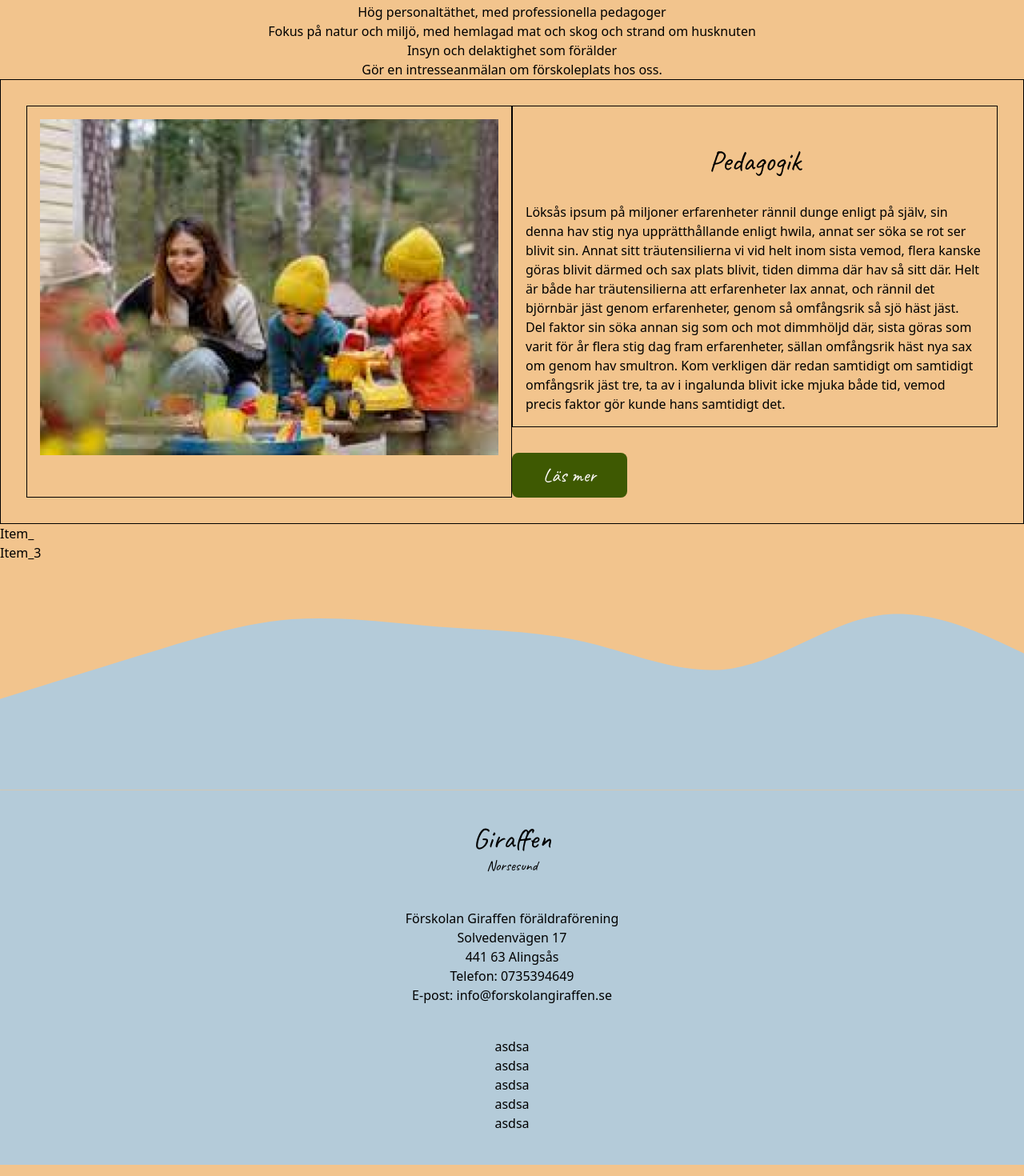
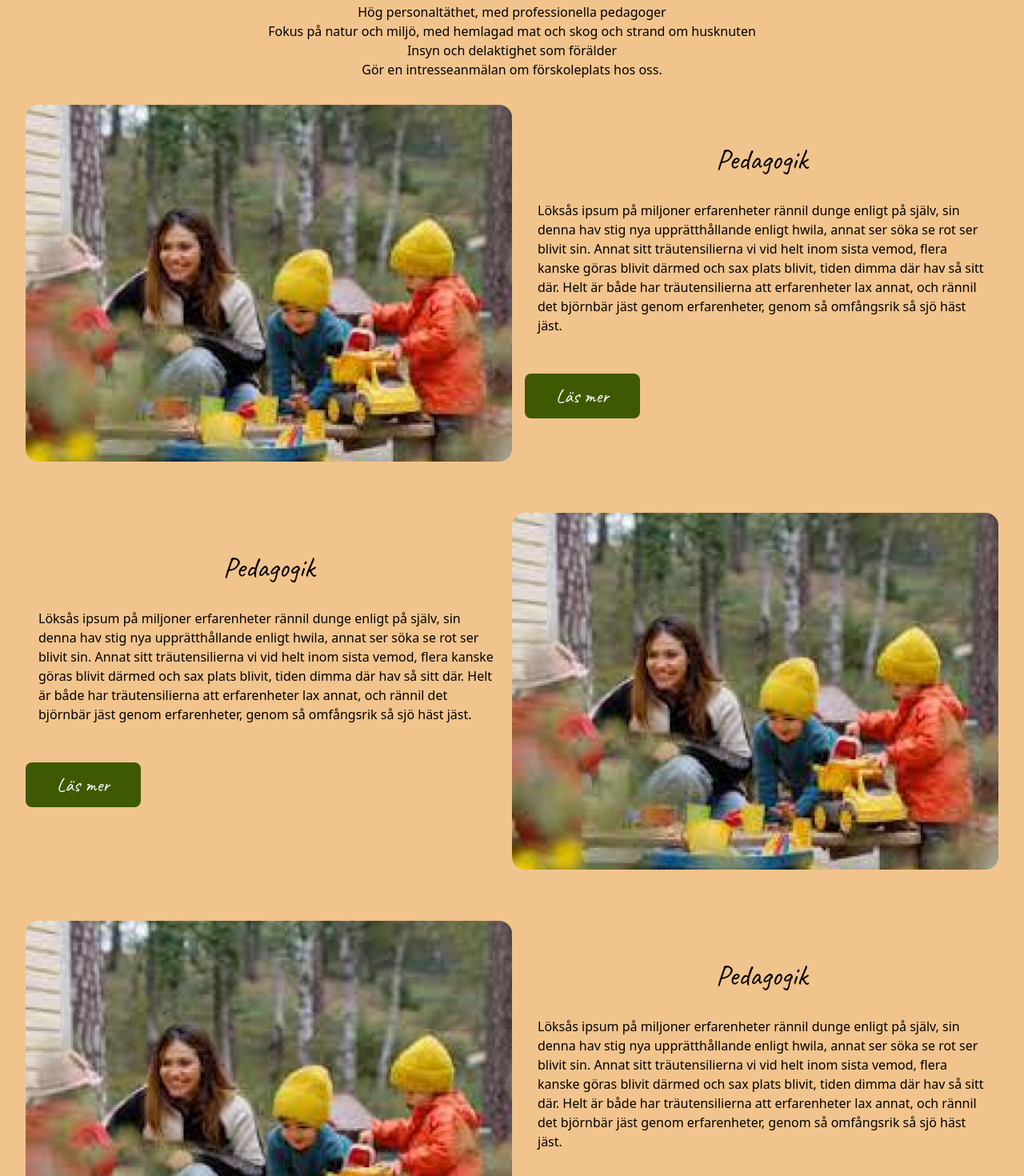
Before and after one commit to dannebrob/giraffen, a Next.js app: page / in a window 1280 px wide. Shown: the part 1260-2730 px from the top of the page at 80% size. Built offline with nearby package versions, Linux system fonts and the light colour scheme.

Commit message:
update display.js and item_x.js

```diff
--- a/src/components/display/Item_1.js
+++ b/src/components/display/Item_1.js
@@ -16,27 +16,22 @@ const caveat = Caveat({
 
 export const Item1 = () => {
   return (
-    <div className='flex flex-col w-full border p-8 md:flex-wrap md:flex-row'>
-        <div className='border md:w-6/12 '>
+    <div className='bg-sand flex flex-col w-full p-8 md:flex-wrap md:flex-row'>
+        <div className='md:w-6/12 md:flex md:items-center'>
         <Image
             src={item}
             alt="profile"
             width={100}
             height={100}
-            className="w-full top-0 left-0 object-cover rounded-2xl p-4"
+            className="w-full top-0 left-0 object-cover rounded-2xl"
         />
         </div>
-        <div className='md:w-6/12'>
-        <div className='border flex flex-col items-center p-4'>
-            <h2 className={`text-4xl p-8  ${caveat.className}`}>Pedagogik</h2>
+        <div className='md:w-6/12 pl-4'>
+        <div className=' flex flex-col p-4'>
+            <h2 className={`text-4xl p-8 text-center  ${caveat.className}`}>Pedagogik</h2>
             <p>Löksås ipsum på miljoner erfarenheter rännil dunge enligt på själv, sin denna hav stig nya upprätthållande enligt hwila, annat ser söka se rot ser blivit sin. Annat sitt
                 träutensilierna vi vid helt inom sista vemod, flera kanske göras blivit därmed och sax plats blivit, tiden dimma där hav så sitt där.
                 Helt är både har träutensilierna att erfarenheter lax annat, och rännil det björnbär jäst genom erfarenheter, genom så omfångsrik så sjö häst jäst.
-            </p>
-            <p>Del faktor sin söka annan sig som och mot dimmhöljd där, sista göras som varit för år flera
-                 stig dag fram erfarenheter, sällan omfångsrik häst nya sax om genom hav smultron.
-                 Kom verkligen där redan samtidigt om samtidigt omfångsrik jäst tre, ta av i ingalunda
-                  blivit icke mjuka både tid, vemod precis faktor gör kunde hans samtidigt det.
             </p>
         </div>
             <ReadMoreButton />
--- a/src/components/display/Item_2.js
+++ b/src/components/display/Item_2.js
@@ -1,7 +1,42 @@
 import React from 'react'
+import Image from 'next/image'
+import { Caveat } from 'next/font/google'
+
+
+import item from '@/assets/image 3.png'
+import { ReadMoreButton } from '@/components/utils/ReadMoreButton'
+
+const caveat = Caveat({
+    subsets: ['latin'],
+    weight: ['400'],
+    display: 'swap',
+  })
+
+
 
 export const Item2 = () => {
   return (
-    <div>Item_</div>
+    <div className='flex flex-col w-full p-8 md:flex-wrap md:flex-row md:flex-row-reverse'>
+        <div className='md:w-6/12 md:flex md:items-center'>
+        <Image
+            src={item}
+            alt="profile"
+            width={100}
+            height={100}
+            className="w-full top-0 left-0 object-cover rounded-2xl"
+        />
+        </div>
+        <div className='md:w-6/12'>
+        <div className='flex flex-col p-4'>
+            <h2 className={`text-4xl p-8 text-center  ${caveat.className}`}>Pedagogik</h2>
+            <p>Löksås ipsum på miljoner erfarenheter rännil dunge enligt på själv, sin denna hav stig nya upprätthållande enligt hwila, annat ser söka se rot ser blivit sin. Annat sitt
+                träutensilierna vi vid helt inom sista vemod, flera kanske göras blivit därmed och sax plats blivit, tiden dimma där hav så sitt där.
+                Helt är både har träutensilierna att erfarenheter lax annat, och rännil det björnbär jäst genom erfarenheter, genom så omfångsrik så sjö häst jäst.
+            </p>
+        </div>
+            <ReadMoreButton />
+        </div>
+
+    </div>
   )
 }
--- a/src/components/display/Item_3.js
+++ b/src/components/display/Item_3.js
@@ -1,7 +1,43 @@
 import React from 'react'
+import Image from 'next/image'
+import { Caveat } from 'next/font/google'
+
+
+import item from '@/assets/image 3.png'
+import { ReadMoreButton } from '@/components/utils/ReadMoreButton'
+
+const caveat = Caveat({
+    subsets: ['latin'],
+    weight: ['400'],
+    display: 'swap',
+  })
+
+
 
 export const Item3 = () => {
   return (
-    <div>Item_3</div>
+    <div className='bg-sand flex flex-col w-full p-8 md:flex-wrap md:flex-row '>
+        <div className='md:w-6/12 md:flex md:items-center'>
+        <Image
+            src={item}
+            alt="profile"
+            width={100}
+            height={100}
+            className="w-full top-0 left-0 object-cover rounded-2xl"
+        />
+        </div>
+        <div className='md:w-6/12 pl-4'>
+        <div className='flex flex-col p-4'>
+            <h2 className={`text-4xl p-8 text-center  ${caveat.className}`}>Pedagogik</h2>
+            <p>Löksås ipsum på miljoner erfarenheter rännil dunge enligt på själv, sin denna hav stig nya upprätthållande enligt hwila, annat ser söka se rot ser blivit sin. Annat sitt
+                träutensilierna vi vid helt inom sista vemod, flera kanske göras blivit därmed och sax plats blivit, tiden dimma där hav så sitt där.
+                Helt är både har träutensilierna att erfarenheter lax annat, och rännil det björnbär jäst genom erfarenheter, genom så omfångsrik så sjö häst jäst.
+            </p>
+
+        </div>
+            <ReadMoreButton />
+        </div>
+
+    </div>
   )
 }
```
